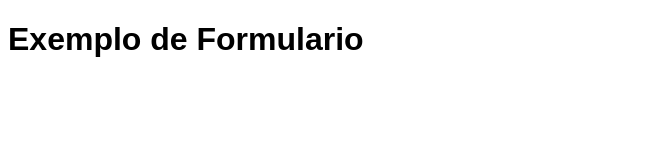
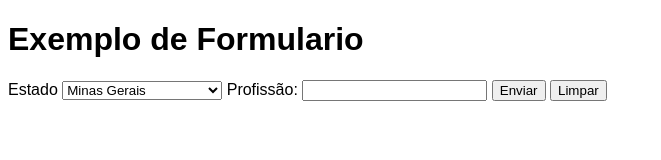
Before and after one commit to WFCArthur/HTML---CSS, a plain HTML site: page HTML - CSS/exercicios/ex032/form05.html in a window 1280 px wide. Shown: the whole page, without its empty margins (0-661 px from the left). Drawn offline with Linux system fonts and the light colour scheme.

Commit message:
Atualinzando

```diff
--- a/HTML - CSS/exercicios/ex032/form05.html
+++ b/HTML - CSS/exercicios/ex032/form05.html
@@ -13,7 +13,30 @@
 <body>
     <h1>Exemplo de Formulario</h1>
     <form action="cadastro.php" method="get" autocomplete="on">
+        <label for="ieste">Estado</label>
+        <select name="estado" id="ieste">
+            <optgroup label="Região Sudeste">
+                <option value="MG">Minas Gerais</option>
+                <option value="RJ">Rio de Janeiro</option>
+                <option value="SP">São Paulo</option>
+            </optgroup>
 
-    </form>
-</body>
+            <optgroup label="Região Nordeste">
+                <option value="MA">Maranhão</option>
+                <option value="PE">Pernabuco</option>
+                <option value="RN">Rio Grande do Norte</option>
+            </optgroup>
+        </select>
+                <label for="iprof">Profissão:</label>
+                        <input type="text" name="prof" id="iprof" list="istprof" required>
+                            <datalist id="istprof">
+                                <option value="ADM">Administrador</option>
+                                <option value="CONT">Contabilista</option>
+                                <option value="DEV">Desenvolvedor</option>
+                                <option value="Prof">Professor</option>
+                            </datalist>
+            <input type="submit" value="Enviar">
+            <input type="reset" value="Limpar">
+        </form>
+    </body>
 </html>
```
